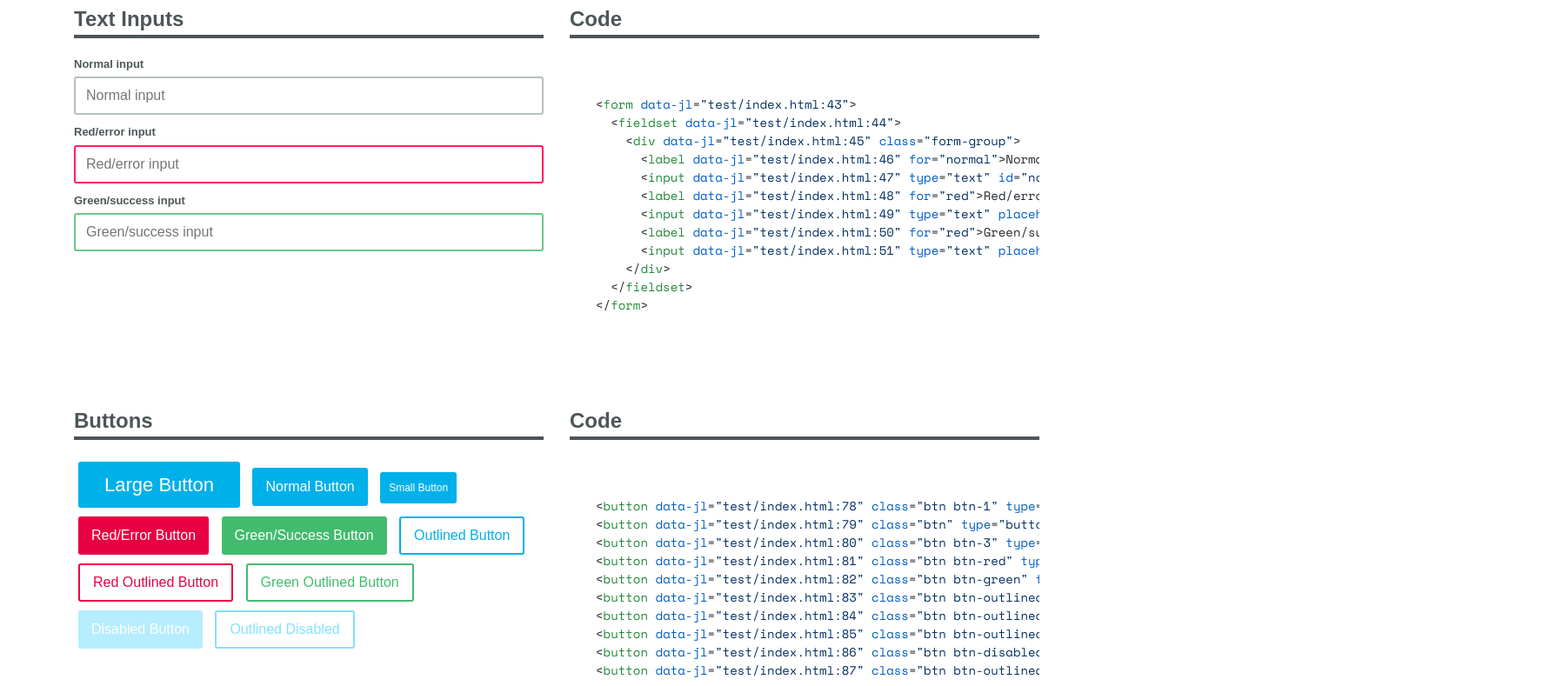
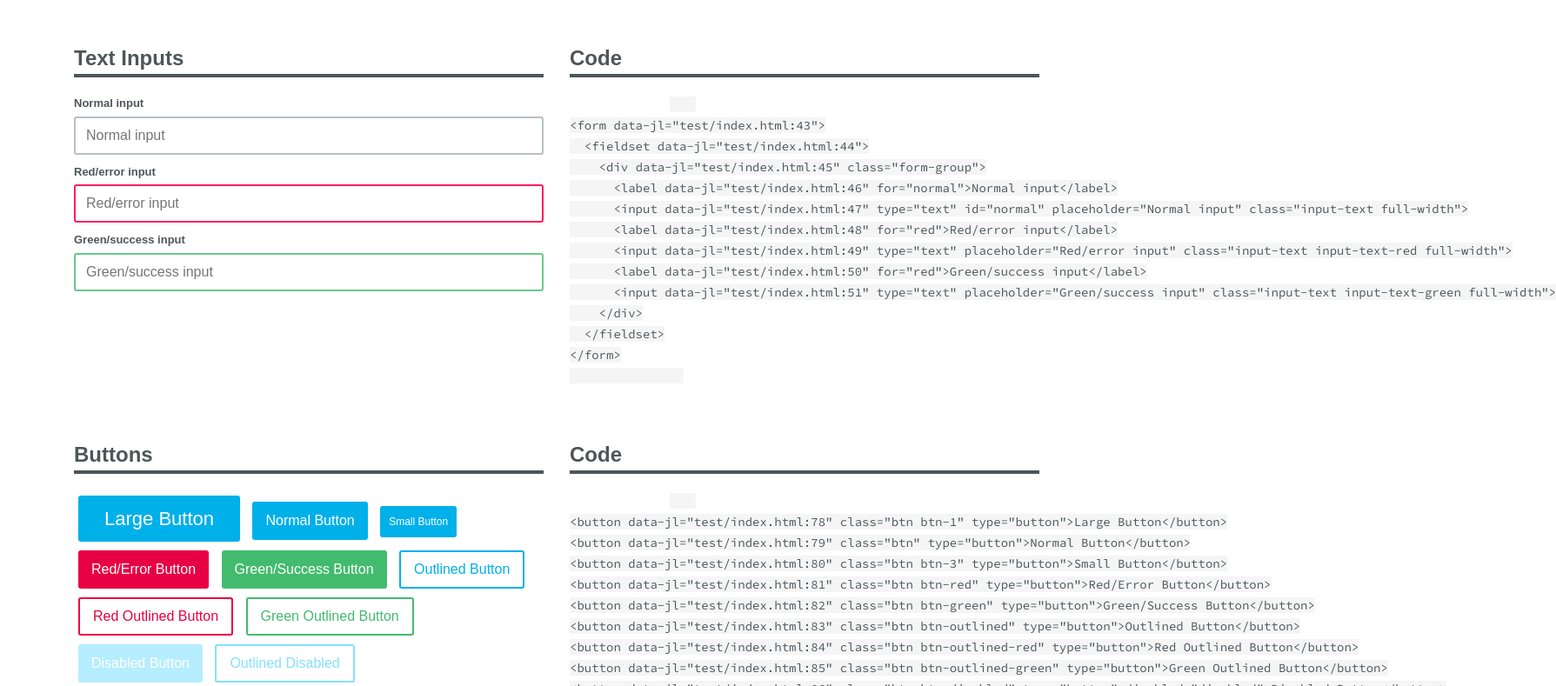
Before and after one commit to natedunn/bolt, a website: page test/index.html in a window 1280 px wide. Shown: the part 111-900 px from the top of the page at 87% size, 1789 px wide, since content can reach past the window. Drawn offline with nearby package versions, Linux system fonts and the light colour scheme; a small style sheet from the web is missing.

Commit message:
Test changes

```diff
--- a/styles/manifest-test.scss
+++ b/styles/manifest-test.scss
@@ -10,10 +10,12 @@
 
 // Code
 code {
-  font-family: 'Space Mono', monospace !important;
+  font-family: 'Source Code Pro', monospace;
+  background-color: whitesmoke !important;
+  border-radius: $border-radius-2 !important;
   font-size: 14px;
   padding: 0 30px !important;
-  border-radius: 2px;
+  margin: 0;
 }
 .btn {
   margin: 5px;
--- a/test/index.html
+++ b/test/index.html
@@ -9,14 +9,14 @@
     <!--[if lte IE 9]>
     	<link rel="stylesheet" href="/styles/ie.min.css" media="screen" title="no title" charset="utf-8">
     <![endif]-->
-    <link rel="stylesheet" href="//cdn.jsdelivr.net/highlight.js/9.5.0/styles/github.min.css">
-    <link href="https://fonts.googleapis.com/css?family=Space+Mono" rel="stylesheet">
+    <link rel="stylesheet" href="//cdn.jsdelivr.net/highlight.js/9.5.0/styles/github-gist.min.css">
+    <link href="https://fonts.googleapis.com/css?family=Source+Code+Pro" rel="stylesheet">
   </head>
   <body class="sans-med">
     <div class="container">
       <div class="row">
         <div class="col-xs-12">
-          <h1 class="h1 bb bw2">Bolt examples</h1>
+          <h1 class="f6-sm bb bw2">Bolt Samples</h1>
         </div>
       </div>
       <!-- Text Inputs -->
@@ -27,7 +27,7 @@
             <fieldset>
               <div class="form-group">
                 <label for='normal'>Normal input</label>
-                <input type='text' id="normal" placeholder='Normal input' class='input-text full-width'>
+                <input type='text' id="normal" placeholder='Normal input' class='r4 input-text full-width'>
                 <label for='red'>Red/error input</label>
                 <input type='text' placeholder='Red/error input' class='input-text input-text-red full-width'>
                 <label for='red'>Green/success input</label>
```
Also changed, not shown: test/styles/main.dev.css, test/styles/main.min.css.
